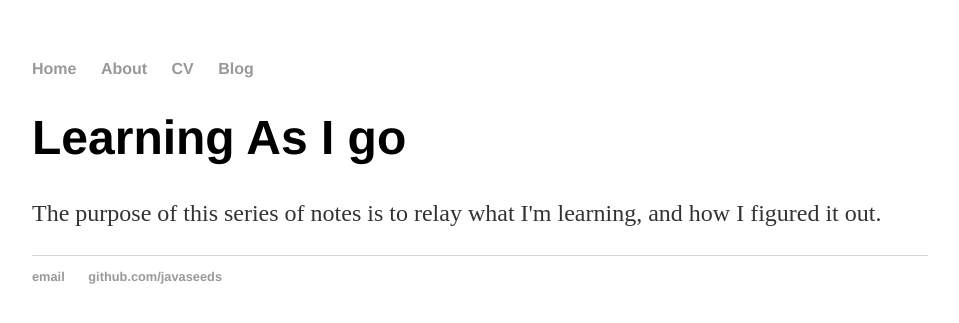
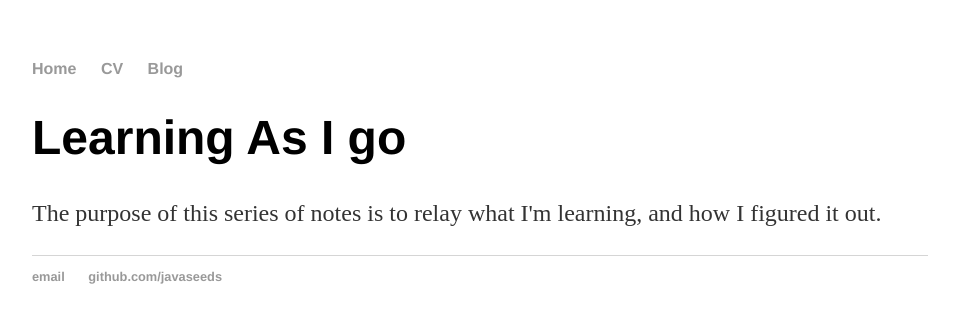
Before and after one commit to javaseeds/javaseeds.github.io, a Jekyll site: the page built from index.html, in a window 1280 px wide. Shown: the top 323 px of the page, without its empty margins (160-1119 px from the left). Built offline with Jekyll 4.4.1, drawn with Linux system fonts in a browser that asks for light colours.

Commit message:
more typos, editing

```diff
--- a/_layouts/default.html
+++ b/_layouts/default.html
@@ -9,7 +9,6 @@
 			<nav>
 	    		<ul>
 	        		<li><a href="/">Home</a></li>
-		        	<li><a href="/about">About</a></li>
 	        		<li><a href="/cv">CV</a></li>
 	        		<li><a href="/blog">Blog</a></li>
 	    		</ul>
--- a/about/index.html
+++ /dev/null
@@ -1,5 +0,0 @@
----
-layout: default
-title: About me, very briefly
----
-    <h1>{{ page.title }}</h1>
```
